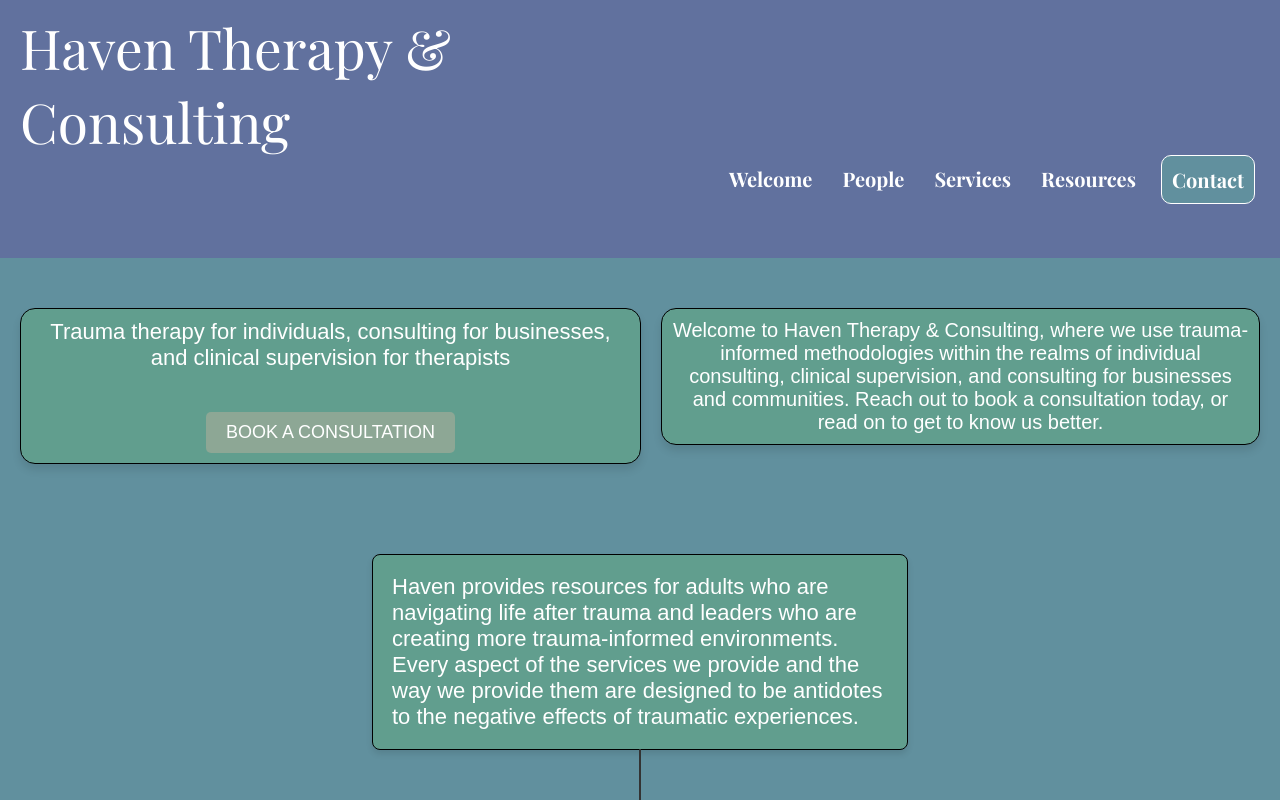
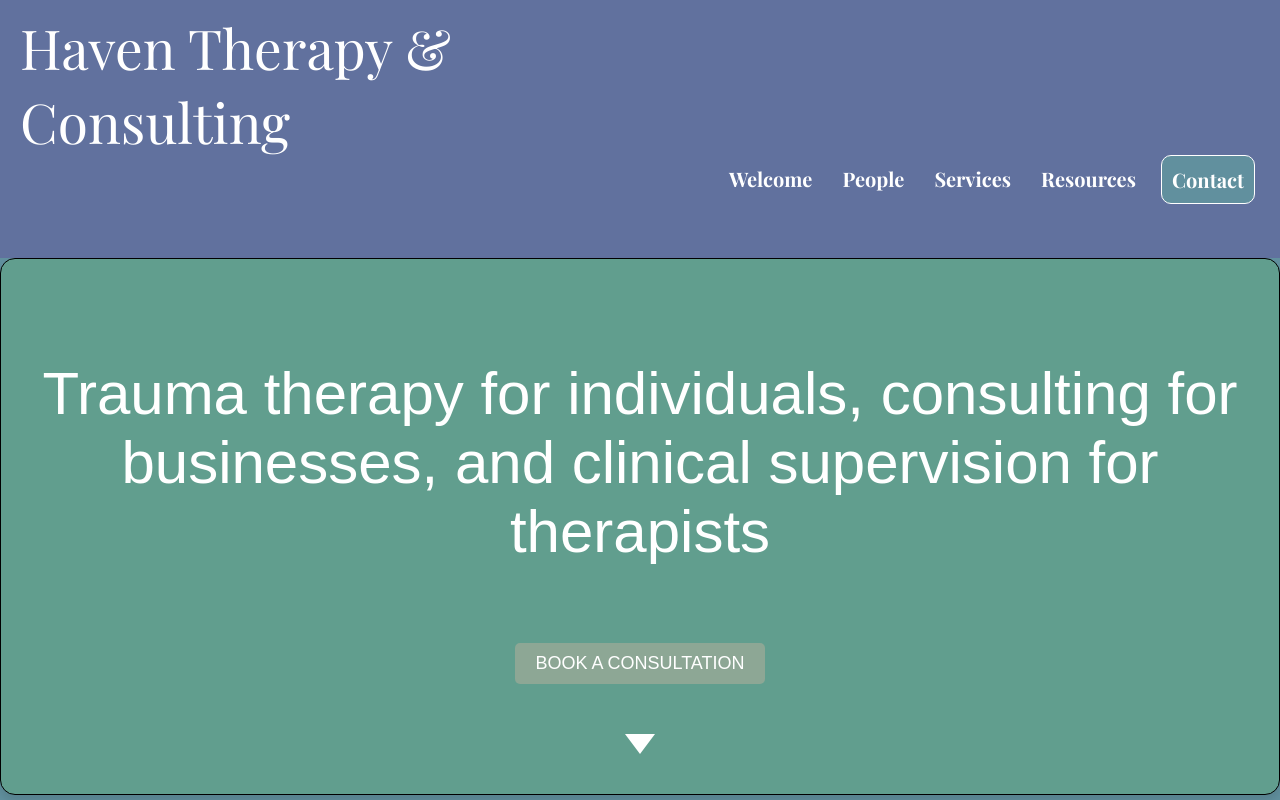
Before and after one commit to bowdumb/dmixon, a React (Create React App) app in the folder dmixon-business/: page / in a window 1280 px wide. Shown: the top 800 px of the page. Built offline with nearby package versions, Linux system fonts and the light colour scheme; a web font is replaced by a local one.

Commit message:
Added an animated downward-pointing arrow at the bottom of the landing-container, beneather the book consultation button.

```diff
--- a/dmixon-business/src/components/Landing.js
+++ b/dmixon-business/src/components/Landing.js
@@ -13,15 +13,16 @@ function Landing() {
                         clinical supervision for therapists
                         <div className="contact-button-landing">
                             <Link to="/contact" className="book-consult-button">BOOK A CONSULTATION</Link>
+                            <div className="down-arrow"></div>
                         </div>
                     </div>
-                    <div className="welcome-statement-container">
+                    {/* <div className="welcome-statement-container">
                         <div className="welcome-statement">
                             Welcome to Haven Therapy & Consulting, where we use trauma-informed methodologies within the realms of individual consulting,
                             clinical supervision, and consulting for businesses and communities. Reach out to book a consultation today, or read on to get
                             to know us better.
                         </div>
-                    </div>
+                    </div> */}
                 </div>
                 <div className="statement right chain">
                     <div className="statement-1">
--- a/dmixon-business/src/styles/Landing.css
+++ b/dmixon-business/src/styles/Landing.css
@@ -2,9 +2,6 @@
     display: flex;
     flex-direction: column;
     align-items: center;
-    padding: 20px;
-    padding-top: 50px;
-    padding-bottom: 50px;
     color: white;
 }
 
@@ -17,26 +14,28 @@
 
 .landing-header, .welcome-statement-container {
     flex: 1; /* Both elements take up equal space */
-    max-width: 50%; /* Ensures they do not exceed 50% of the row */
+
 }
 
 .landing-header {
+    display: flex;
+    flex-direction: column;
+    justify-content: space-between; /* Distribute space evenly */
     font-family: "Platypi", sans-serif;
-    font-size: 22px;
+    font-size: 60px;
     text-align: center;
     background-color: rgb(97, 158, 142);
     border-radius: 15px;
-    margin-right: 10px; /* Space between header and statement */
-    padding: 10px;
     border: 1px solid black;
     box-shadow: 0px 6px 8px rgba(0, 0, 0, 0.1);
+    width: 100%;
+    padding-top: 100px;
+    padding-bottom: 20px; /* Reduced padding-bottom */
+    margin-bottom: 60px;
+    position: relative; /* Necessary for absolutely positioning the arrow */
 }
 
-.welcome-statement-container {
-    font-size: 20px;
-    margin-left: 10px; /* Space between statement and header */
 
-}
 
 .welcome-statement {
     font-family: "Platypi", sans-serif;
@@ -59,8 +58,10 @@
     border: 1px solid black;
     border-radius: 8px;
     padding: 19px;
+    margin-bottom: 30px;
     margin-top: 90px;
     box-shadow: 0px 4px 6px rgba(0, 0, 0, 0.1);
+
 }
 
 .statement.left {
@@ -94,10 +95,37 @@
     padding-bottom: 10px;
 }
 
-/* Contact button styling */
 .contact-button-landing {
-    margin-top: 5px;
     text-align: center;
+    padding-bottom: 10px;
+    position: relative;
+}
+
+.down-arrow {
+    width: 0;
+    height: 0;
+    border-left: 15px solid transparent;
+    border-right: 15px solid transparent;
+    border-top: 20px solid white; /* This forms the downward carrot shape */
+    margin-top: 30px; /* Adjust to provide enough spacing from the button */
+    margin-bottom: 10px; /* Extra margin to avoid overlap with the bottom content */
+    margin-left: auto;
+    margin-right: auto;
+    animation: bounce 1.5s infinite;
+}
+
+
+
+@keyframes bounce {
+    0%, 20%, 50%, 80%, 100% {
+        transform: translateY(0);
+    }
+    40% {
+        transform: translateY(5px);
+    }
+    60% {
+        transform: translateY(3px);
+    }
 }
 
 .book-consult-button {
@@ -112,6 +140,7 @@
     text-decoration: none;
     transition: background-color 0.3s ease;
     margin-top: 6%;
+    margin-bottom: 20px;
 }
 
 .book-consult-button:hover {
```
